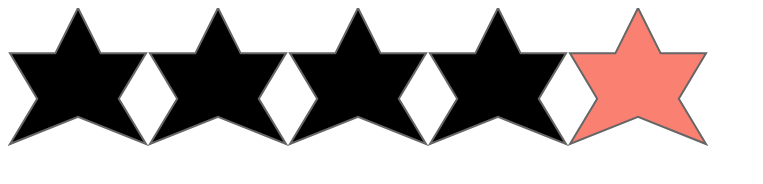
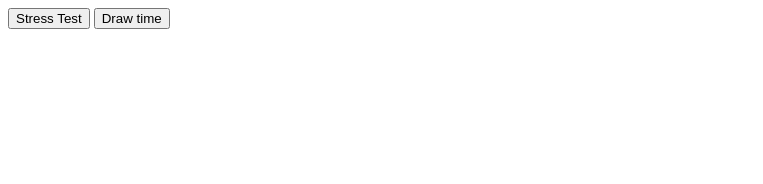
Before and after one commit to Yaminim07/Rating-chart, a plain HTML site: page index.html in a window 1280 px wide. Shown: the whole page, without its empty margins (0-763 px from the left). Drawn offline with Linux system fonts and the light colour scheme.

Commit message:
Two test case added

```diff
--- a/index.html
+++ b/index.html
@@ -7,25 +7,29 @@
   </head>
   <body>
     <div id="svg-container"></div>
+    <button onclick="stressTest()">Stress Test</button>
+    <button onclick="drawTime()">Draw time</button>
     <script>
       var container = document.getElementById('svg-container')
-      // var newRating = new Rating(container, {})
-      // var T = 1; var startTime = ((new Date()).getTime() * 1); var time = 0; var colors = ['#ff0', '#f00', '#0f0', '#000']
-      // while (time < 100) {
-      //   newRating.update({
-      //     width: String(400 + ((T * 100) % 400)),
-      //     height: String(400 + ((T * 100) % 400)),
-      //     rating: (4.5 + T + 1) % ((5 + T)% 10 + 1),
-      //     noOfStars: (5 + T) % 10 + 1,
-      //     ratedFill: colors[T % 4]
-      //   })
-      //   time = ((new Date()).getTime() * 1) - startTime
-      //   T++
-      // }
-      // console.log(T + ' tests in ' + time + 'ms')
 
+      function stressTest(){
+        var newRating = new Rating(container, {})
+        var T = 1; var startTime = ((new Date()).getTime() * 1); var time = 0; var colors = ['#ff0', '#f00', '#0f0', '#000']
+        while (time < 100) {
+          newRating.update({
+            width: String(400 + ((T * 100) % 400)),
+            height: String(400 + ((T * 100) % 400)),
+            rating: (((4.5 + T) % 10) + 1) % (((5 + T) % 10) + 1),
+            noOfStars: (5 + T) % 10 + 1,
+            ratedFill: colors[T % 4]
+          })
+          time = ((new Date()).getTime() * 1) - startTime
+          T++
+        }
+        console.log(T + ' tests in ' + time + 'ms')
+      }
 
-
+      function drawTime(){
         var rating = new Rating(container, {})
         let startTime, time = 0, colors = ['#ff0', '#f00', '#0f0', '#000'], calledDraw = 0;
         rating._svg.onPredraw = function () {
@@ -46,6 +50,8 @@
           console.log('Draw done ' + calledDraw + 'time(s) in ' + time + 'ms')
         }
       }
+    }
+
     </script>
   </body>
 </html>
--- a/index.js
+++ b/index.js
@@ -13,7 +13,7 @@ class Rating {
       stroke: '#000000',
       ratedStroke: '#666666',
       unratedStroke: '#666666',
-      strokeWidth: 2,
+      strokeWidth: 0,
       orientation: 'LtoR',
       justifyContent: 'start',
       alignItems: 'start',
@@ -445,14 +445,6 @@ class Rating {
       this._svg.orientation = this._newSvg.orientation
     }
 
-    if(this._newSvg.justifyContent){
-
-    }
-
-    if(this._newSvg.alignItems){
-
-    }
-
     if(this._newSvg.onDraw){
       this._svg.onDraw = this._newSvg.onDraw
     }
```
Lines whose indentation alone changed are shown as unchanged.
